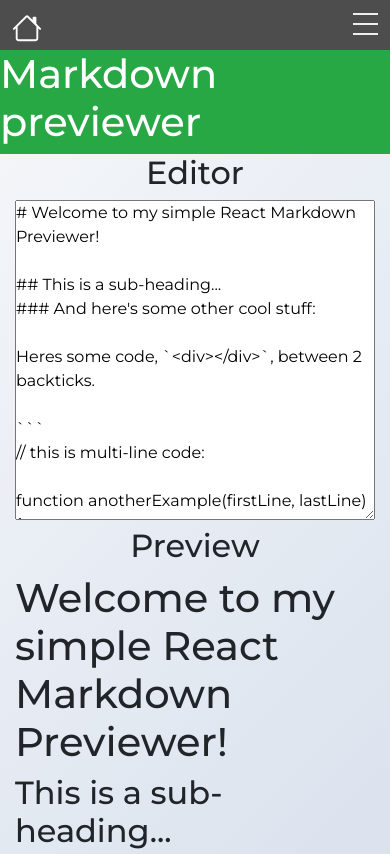
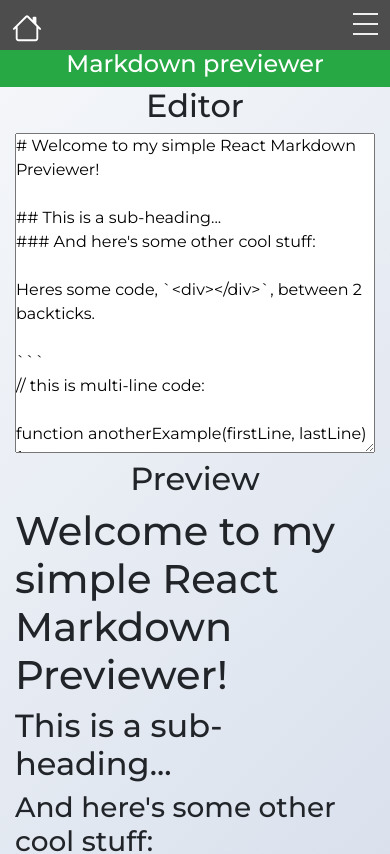
Before and after one commit to ds-vader/Front-End-Libraries-Projects, a React (Create React App) app: page /MarkdownPreviewer in a window 390 px wide. Shown: the top 854 px of the page. Built offline with nearby package versions, Linux system fonts and the light colour scheme.

Commit message:
header fix

```diff
--- a/src/Components/MarkdownPreviewer/Markdown.module.scss
+++ b/src/Components/MarkdownPreviewer/Markdown.module.scss
@@ -8,6 +8,12 @@
   align-items: center;
   background-color: #28a745;
   color: #fff;
+}
+
+.header h1{
+  @media (max-width: 450px) {
+    font-size: 1.5rem;
+  }
 }
 .subheader{
   display: flex;
```
